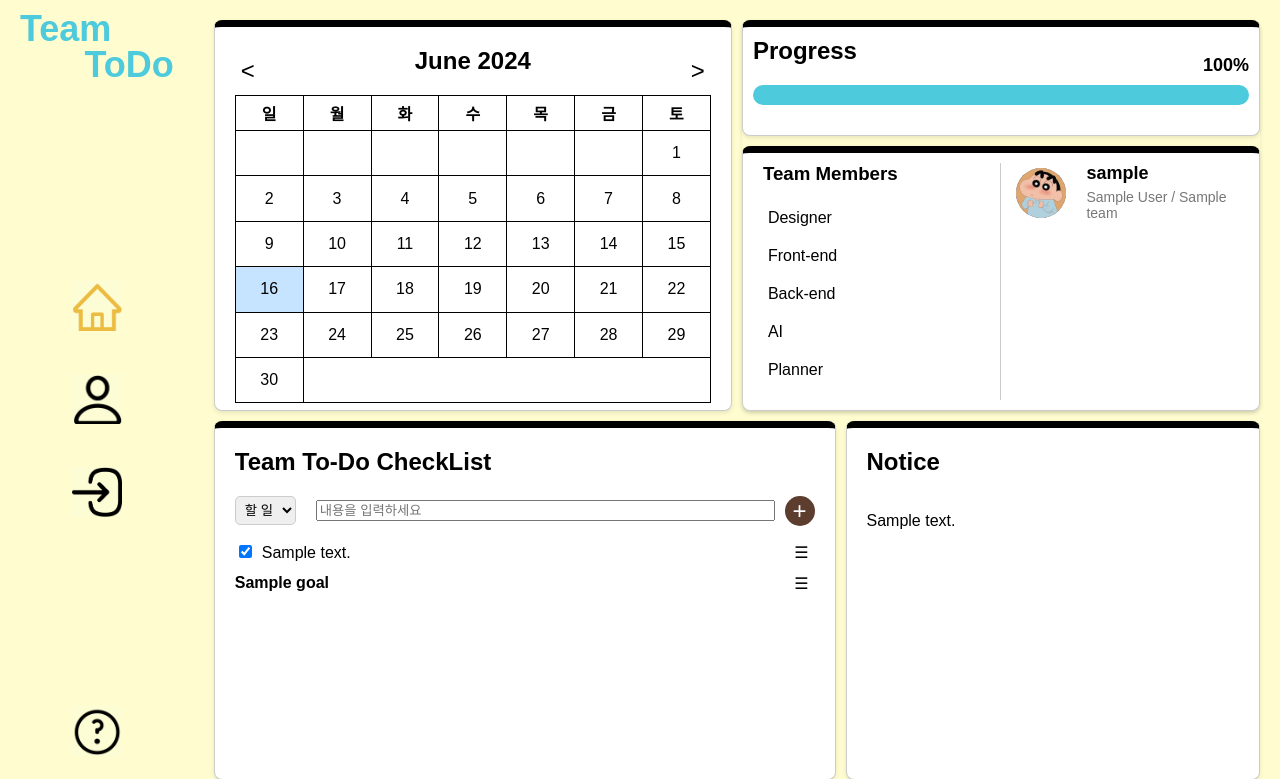
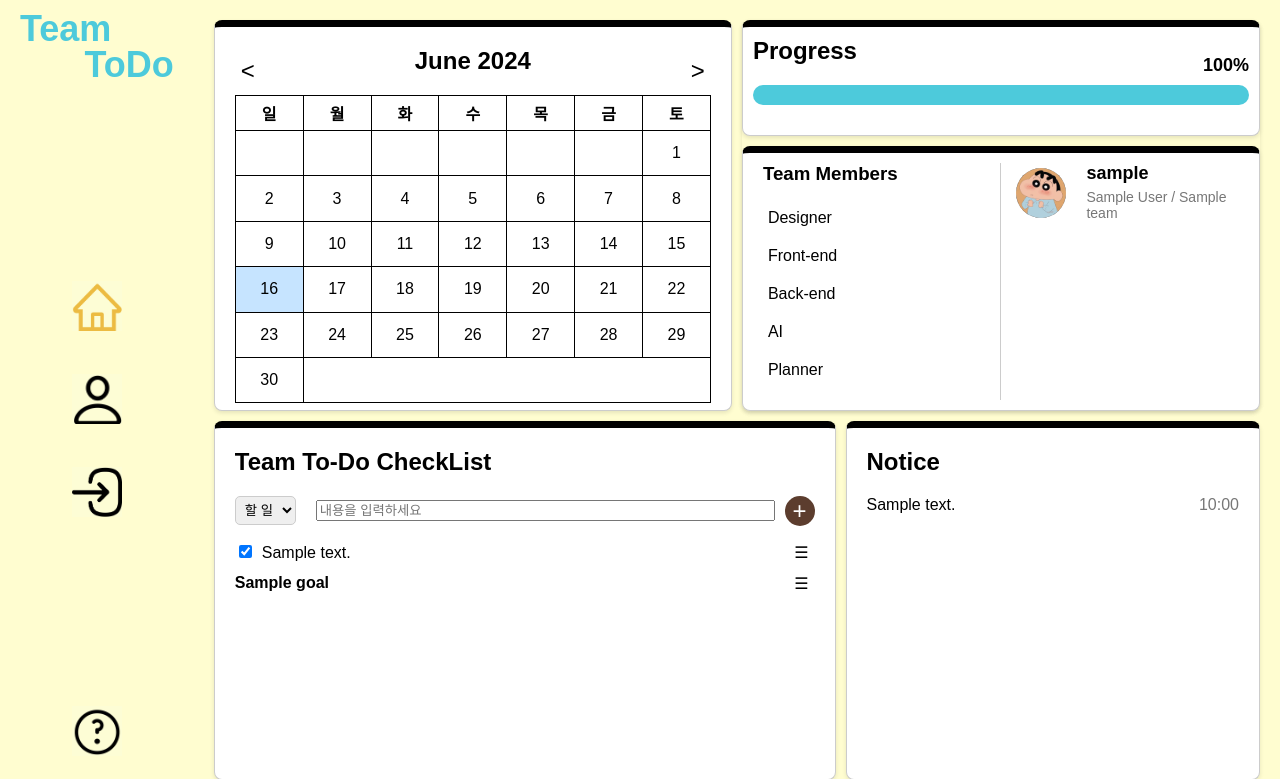
Before and after one commit to 24CapstoneLetsGo/teamTodo, a PHP site: page / in a window 1280 px wide. Shown: the top 779 px of the page. Run offline with PHP 8.4, Linux system fonts and the light colour scheme; the visitor is signed in with stand-in values (Sample User, id 1); tables that the repository leaves empty hold one stand-in row (values such as "Sample post"); data that the repository does not hold is empty.

Commit message:
노티스에 시간 표시

```diff
--- a/css/styles.css
+++ b/css/styles.css
@@ -384,3 +384,22 @@ body {
     font-size: 16px;
     margin-left: 10px;
   }
+
+  .notice-message {
+    display: flex;
+    justify-content: space-between;
+    align-items: center;
+    margin-bottom: 10px;
+}
+
+.notice-text {
+    text-align: left;
+    flex: 1;
+}
+
+.notice-time {
+    text-align: right;
+    flex: 0 0 auto;
+    color: #777;
+    margin-left: 10px;
+}
--- a/load_notices.php
+++ b/load_notices.php
@@ -28,7 +28,7 @@ $team_id = $user['team_id'];
 
 // 해당 팀 아이디의 모든 노티스 가져오기
 $sql = "
-    SELECT n.notice_content
+    SELECT n.notice_content, n.created_at
     FROM notices n
     LEFT JOIN todo t ON n.todo_id = t.todo_id
     LEFT JOIN goals g ON n.goal_id = g.goal_id
@@ -41,7 +41,7 @@ $result = $stmt->get_result();
 
 $notices = [];
 while ($row = $result->fetch_assoc()) {
-    $notices[] = $row['notice_content'];
+    $notices[] = ['content' => $row['notice_content'], 'time' => substr($row['created_at'], 11, 5)];
 }
 
 echo json_encode(["notices" => $notices]);
```
Also changed, not shown: index.html (+39 -6 lines), index_1.html (added).
